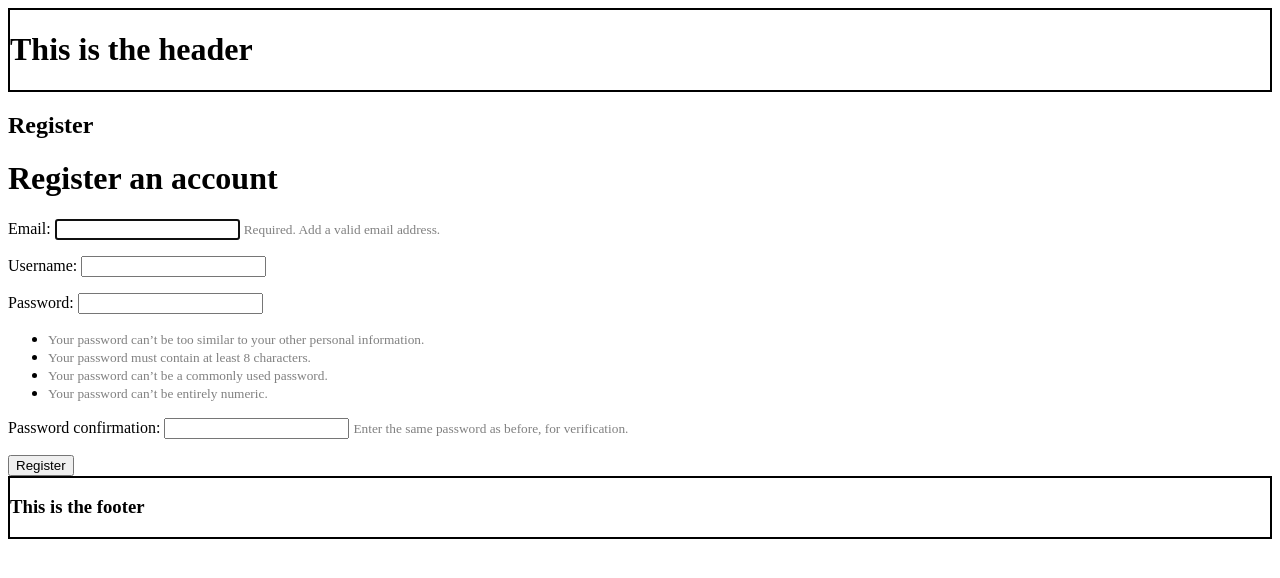
After one commit to Taysssir/planif_app, a Django app: page /register/ in a window 1280 px wide. The commit adds this page. Shown: the top 578 px of the page. Run offline with Django 4.2, Linux system fonts and the light colour scheme.

Commit message:
Registration Feature

```diff
--- a/src/account/admin.py
+++ b/src/account/admin.py
@@ -4,6 +4,7 @@ from account.models import Account
 # Register your models here.
 
 class AccountAdmin(UserAdmin):
+	''' Column Displayed on Admin Dashborad'''
 	list_display = ('email', 'username', 'date_joined', 'last_login', 'is_admin', 'is_staff')
 	search_fields = ('email', 'username',)
 	readonly_fields = ('date_joined', 'last_login')
--- /dev/null
+++ b/src/account/forms.py
@@ -0,0 +1,13 @@
+from django import forms
+from django.contrib.auth.forms import UserCreationForm
+# from django.contrib.auth import authenticate
+
+from account.models import Account
+
+
+class RegistrationForm(UserCreationForm):
+    email = forms.EmailField(max_length=254, help_text='Required. Add a valid email address.')
+
+    class Meta:
+        model = Account
+        fields = ('email', 'username', 'password1', 'password2', )
--- a/src/account/models.py
+++ b/src/account/models.py
@@ -52,7 +52,7 @@ class Account(AbstractBaseUser):
 	objects = MyAccountManager()
 
 	def __str__(self):
-		return self.email
+		return self.email + ', ' + self.username
 
 	# For checking permissions. to keep it simple all admin have ALL permissons
 	def has_perm(self, perm, obj=None):
--- /dev/null
+++ b/src/account/templates/account/register.html
@@ -0,0 +1,40 @@
+{% extends 'base.html' %}
+{% block content %}
+
+<h2>Register</h2>
+<form method="post"> {% csrf_token %}
+    <h1>Register an account</h1>
+
+    <!-- <input type="email" name="email" id="inputEmail" class="form-control" placeholder="Email address" required autofocus>
+
+    <input type="text" name="username" id="inputUsername" class="form-control" placeholder="Username" required>
+
+    <input type="password" name="password1" id="inputPassword1" class="form-control" placeholder="Password" required>
+
+    <input type="password" name="password2" id="inputPassword2" class="form-control" placeholder="Confirm password" required>
+   -->
+    {% for field in registration_form %}
+        <p>
+            {{ field.label_tag }}
+            {{ field }}
+
+            {% if field.help_text %}
+                <small style="color: grey">{{ field.help_text }}</small>
+            {% endif %}
+
+            {% for error in field.errors %}
+                <p style="color: red">{{ error }}</p>
+            {% endfor %}
+        </p>
+    {% endfor %}
+<!--
+    {% if registration_form.non_field_errors %}
+      <div style="color: red">
+        <p>{{registration_form.non_field_errors}}</p>
+      </div>
+    {% endif %} -->
+    <button type="submit">Register</button>
+
+  </form>
+
+{% endblock content %}
--- a/src/account/views.py
+++ b/src/account/views.py
@@ -1,3 +1,24 @@
-from django.shortcuts import render
+from django.shortcuts import render, redirect
+from django.contrib.auth import login, authenticate, logout
+from account.forms import RegistrationForm
 
 # Create your views here.
+
+def registration_view(request):
+	context = {}
+	if request.POST:
+		form = RegistrationForm(request.POST)
+		if form.is_valid():
+			form.save()
+			email = form.cleaned_data.get('email')
+			raw_password = form.cleaned_data.get('password1')
+			account = authenticate(email=email, password=raw_password)
+			login(request, account)
+			return redirect('home')
+		else:
+			context['registration_form'] = form
+
+	else:
+		form = RegistrationForm()
+		context['registration_form'] = form
+	return render(request, 'account/register.html', context)
--- a/src/mysite/urls.py
+++ b/src/mysite/urls.py
@@ -16,8 +16,11 @@ Including another URLconf
 from django.contrib import admin
 from django.urls import path
 from personal.views import home_screen_view
+from account.views import registration_view
 
 urlpatterns = [
     path('admin/', admin.site.urls),
     path('', home_screen_view, name ="home"),
+    path('register/', registration_view, name="register"),
+
 ]
--- a/src/personal/templates/personal/home.html
+++ b/src/personal/templates/personal/home.html
@@ -6,7 +6,7 @@
     <p> This is where we can put our content body</p>
 
     {% for account in accounts %}
-    <p> {{ account }} </p>
+    <p> {{ account.username }} | {{ account.email }} | {{ account.date_joined }} </p>
     {% endfor %}
 
 
```
Also changed, not shown: src/personal/views.py (+11 -9 lines), src/db.sqlite3, 1 other file.
